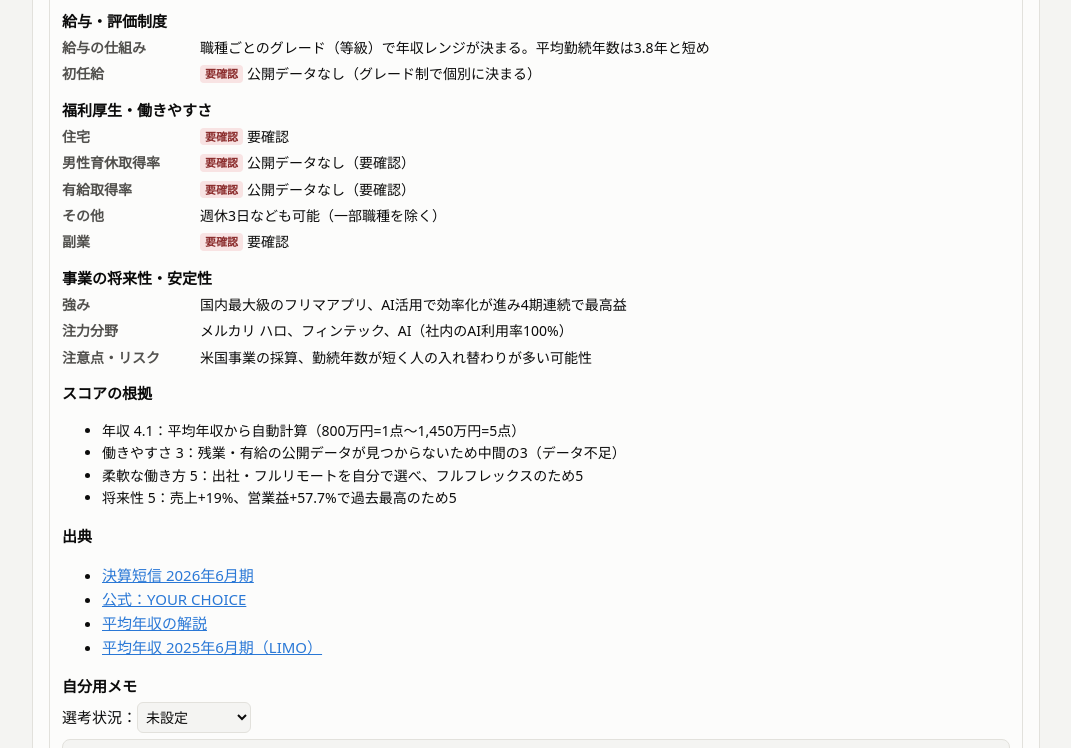
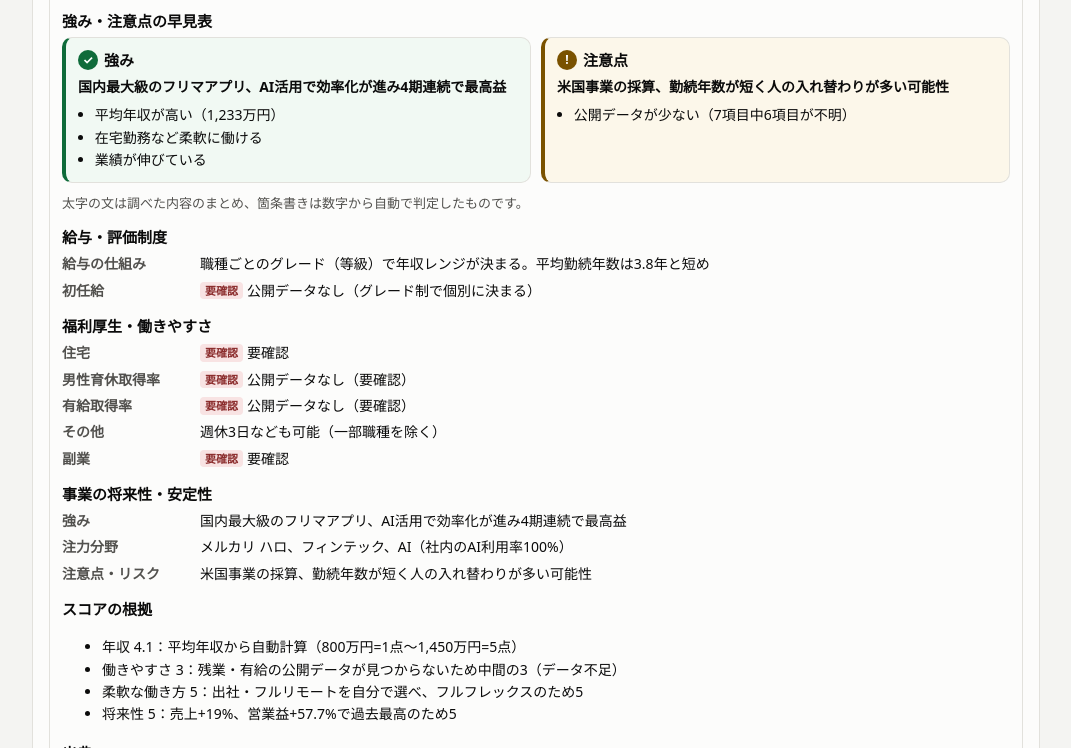
Before and after one commit to komaks67/Company-analysis, a plain HTML site: page index.html in a window 1280 px wide. Both pictures are taken after a click on the button "メルカリ". Shown: the part 6144-6892 px from the top of the page, without its empty margins (104-1175 px from the left). Drawn offline with Linux system fonts and the light colour scheme.

Commit message:
各社の詳細に「強み・注意点」の早見表を追加
- 調べた内容のまとめと、数字から自動で判定した項目を並べて表示

Co-Authored-By: Claude Opus 5.5 <noreply@anthropic.com>
Claude-Session: https://claude.ai/code/session_014viyt6Xg6DXUD9pwRQ5bHa

```diff
--- a/extras.js
+++ b/extras.js
@@ -216,9 +216,55 @@
       }).join("") + "</tbody></table>";
   }
 
+
+  // ===================== 強み・注意点の早見表（各社の詳細） =====================
+  function quickPoints(c) {
+    var s = CC.scoresOf(c), m = c.metrics || {}, pi = CC.payInfo(c);
+    var good = [], warn = [];
+    // 数字から自動で判定（しきい値は下のとおり）
+    if (typeof c.startingMonthly === "number" && !m.startingNote && c.startingMonthly >= 30) good.push("初任給が高め（月" + c.startingMonthly + "万円）");
+    if (typeof c.startingMonthly === "number" && c.startingMonthly < 23) warn.push("初任給が低め（月" + c.startingMonthly + "万円" + (m.startingNote ? "・" + m.startingNote : "") + "）");
+    if (m.startingNote) warn.push("初任給は" + m.startingNote + "のため、他社と単純に比べにくい");
+    if (c.avgSalary && c.avgSalary.value >= 1000) good.push("平均年収が高い（" + c.avgSalary.value.toLocaleString() + "万円）");
+    if (c.avgSalary && c.avgSalary.value < 700) warn.push("平均年収は低め（" + c.avgSalary.value.toLocaleString() + "万円）");
+    if (typeof m.overtimeH === "number" && m.overtimeH <= 12) good.push("残業が少ない（月" + m.overtimeH + "時間" + (m.overtimeNote ? "・" + m.overtimeNote : "") + "）");
+    if (typeof m.overtimeH === "number" && m.overtimeH >= 23) warn.push("残業はやや多め（月" + m.overtimeH + "時間）");
+    if (typeof m.leaveDays === "number" && m.leaveDays >= 15) good.push("有給を多く取れている（年" + m.leaveDays + "日）");
+    if (typeof m.leaveDays === "number" && m.leaveDays <= 11.5) warn.push("有給の取得は少なめ（年" + m.leaveDays + "日）");
+    if (typeof m.leaveRate === "number" && m.leaveRate >= 80) good.push("有給取得率が高い（" + m.leaveRate + "%）");
+    if (typeof m.maleParentalPct === "number" && m.maleParentalPct >= 70) good.push("男性も育休を取りやすい（取得率" + m.maleParentalPct + "%）");
+    if (typeof m.maleParentalPct === "number" && m.maleParentalPct < 55) warn.push("男性の育休取得率はまだ低め（" + m.maleParentalPct + "%）");
+    if (s.flex >= 4) good.push("在宅勤務など柔軟に働ける");
+    if (s.flex <= 2.5) warn.push("出社が中心");
+    if (s.future >= 4.5) good.push("業績が伸びている");
+    if (s.future <= 2.5) warn.push("直近の業績が落ちている・赤字");
+    if (pi.kind !== "data") warn.push(pi.kind === "estimate" ? "年収は求人情報からの推定" : "年収・初任給のデータがない");
+    var unknown = ["startingSalary", "overtime", "paidLeave", "maleParental", "remote", "housing", "sideJob"].filter(function (k) { return !c[k] || c[k].conf === "unknown"; }).length;
+    if (unknown >= 5) warn.push("公開データが少ない（7項目中" + unknown + "項目が不明）");
+    return { good: good, warn: warn, unknown: unknown };
+  }
+  function renderQuick() {
+    CC.companies.forEach(function (c) {
+      var body = document.querySelector("#detail-" + c.id + " .company-body");
+      if (!body || body.querySelector(".quick")) return;
+      var q = quickPoints(c);
+      var li = function (arr) { return arr.length ? "<ul>" + arr.map(function (t) { return "<li>" + esc(t) + "</li>"; }).join("") + "</ul>" : ""; };
+      var div = document.createElement("div");
+      div.className = "quick";
+      div.innerHTML = '<h3>強み・注意点の早見表</h3><div class="quick-grid">' +
+        '<div class="quick-col good"><div class="quick-h"><span class="qi" aria-hidden="true">✓</span>強み</div>' +
+        '<p class="quick-main">' + esc(c.strengths) + '</p>' + li(q.good) + "</div>" +
+        '<div class="quick-col warn"><div class="quick-h"><span class="qi" aria-hidden="true">!</span>注意点</div>' +
+        '<p class="quick-main">' + esc(c.risks) + '</p>' + li(q.warn) + "</div></div>" +
+        '<p class="note">太字の文は調べた内容のまとめ、箇条書きは数字から自動で判定したものです。</p>';
+      body.insertBefore(div, body.firstChild);
+    });
+  }
+
   function renderAll() { renderKpis(); renderHeat(); renderMetric(); renderRadar(); renderCoverage(); }
   document.addEventListener("cc:update", function () { renderHeat(); renderMetric(); renderRadar(); renderCoverage(); });
   var rt; window.addEventListener("resize", function () { clearTimeout(rt); rt = setTimeout(function () { renderMetric(); renderHeat(); }, 150); });
   renderMetricTabs();
   renderAll();
+  renderQuick();
 })();
--- a/style.css
+++ b/style.css
@@ -213,3 +213,16 @@ button.sort { background: none; border: 0; font: inherit; font-weight: 700; colo
   .heat-table th:first-child, .heat-table td:first-child { display: none; }
   .heat-table th[scope=row] { max-width: 7.5em; white-space: normal; }
 }
+
+.quick { margin: 4px 0 8px; }
+.quick-grid { display: grid; grid-template-columns: 1fr 1fr; gap: 10px; }
+.quick-col { border: 1px solid var(--border); border-radius: 10px; padding: 10px 12px; }
+.quick-col.good { border-left: 4px solid var(--official); background: color-mix(in srgb, var(--official-bg) 45%, transparent); }
+.quick-col.warn { border-left: 4px solid var(--secondary); background: color-mix(in srgb, var(--secondary-bg) 45%, transparent); }
+.quick-h { font-weight: 700; display: flex; align-items: center; gap: 6px; margin-bottom: 4px; }
+.qi { display: inline-flex; width: 20px; height: 20px; border-radius: 50%; align-items: center; justify-content: center; font-size: 12px; color: #fff; }
+.good .qi { background: var(--official); } .warn .qi { background: var(--secondary); }
+.quick-main { font-weight: 700; font-size: 14px; margin: 0 0 6px; }
+.quick ul { margin: 0; padding-left: 1.2em; font-size: 14px; }
+.quick li.none { color: var(--text-muted); list-style: none; margin-left: -1.2em; }
+@media (max-width: 600px) { .quick-grid { grid-template-columns: 1fr; } }
```
